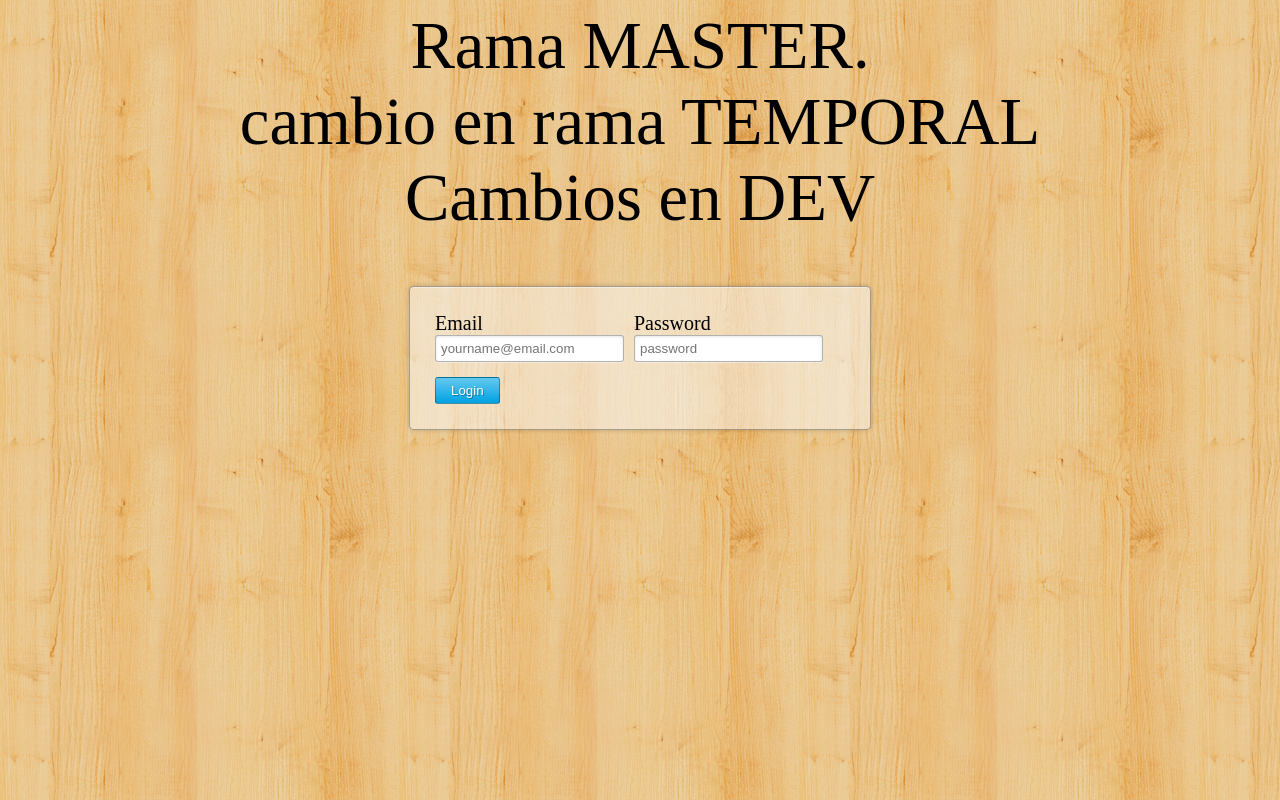
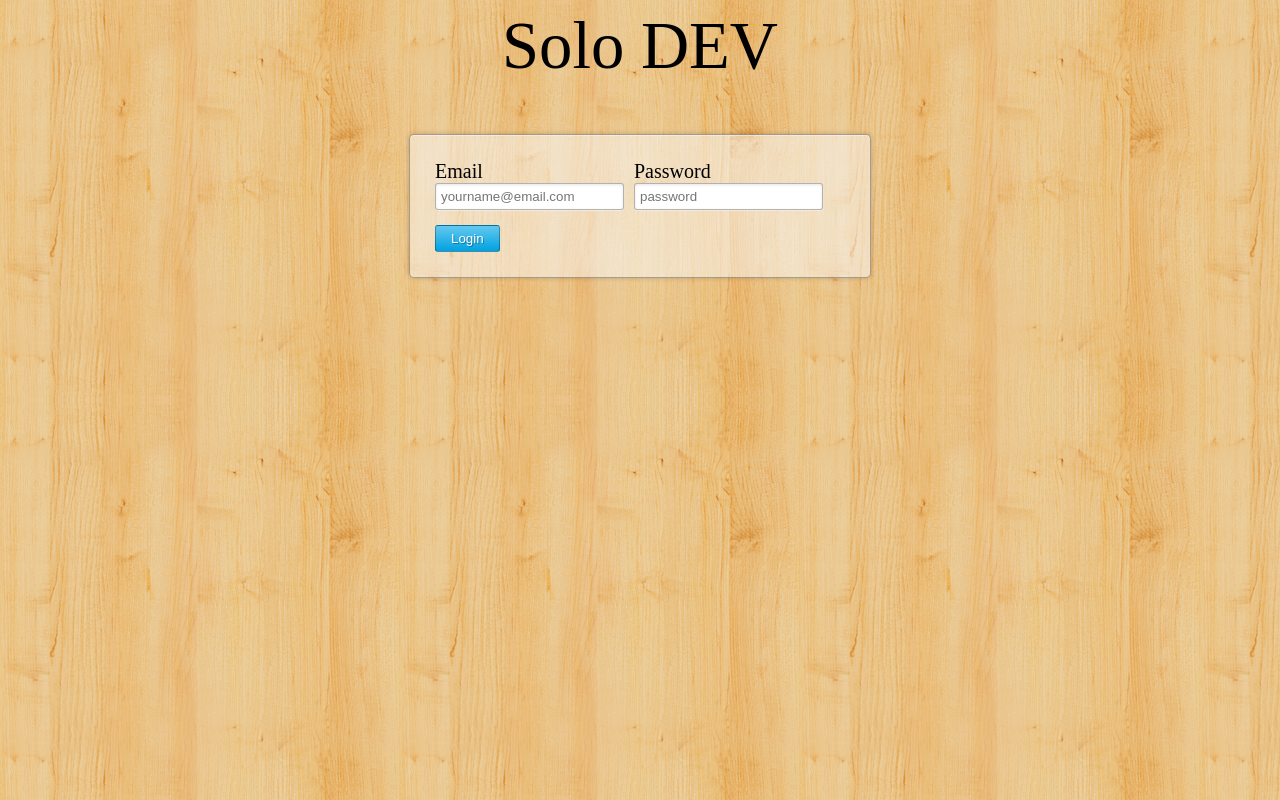
Before and after one commit to Ivanson-Estrada/Testing, a plain HTML site: page index.html in a window 1280 px wide. Drawn offline with Linux system fonts and the light colour scheme.

Commit message:
cambios para solo DEV

```diff
--- a/index.html
+++ b/index.html
@@ -10,15 +10,7 @@ HTML5 Login Page - Hongkiat.com
 </head>
 <body>
 
-
-<center>Rama MASTER.</center>
-
-<center>cambio en rama TEMPORAL</center>
-
-
-
-<center>Cambios en DEV</center>
-
+<center>Solo DEV</center>
 
 <!-- demo content -->
 <div class="loginform cf">
```
